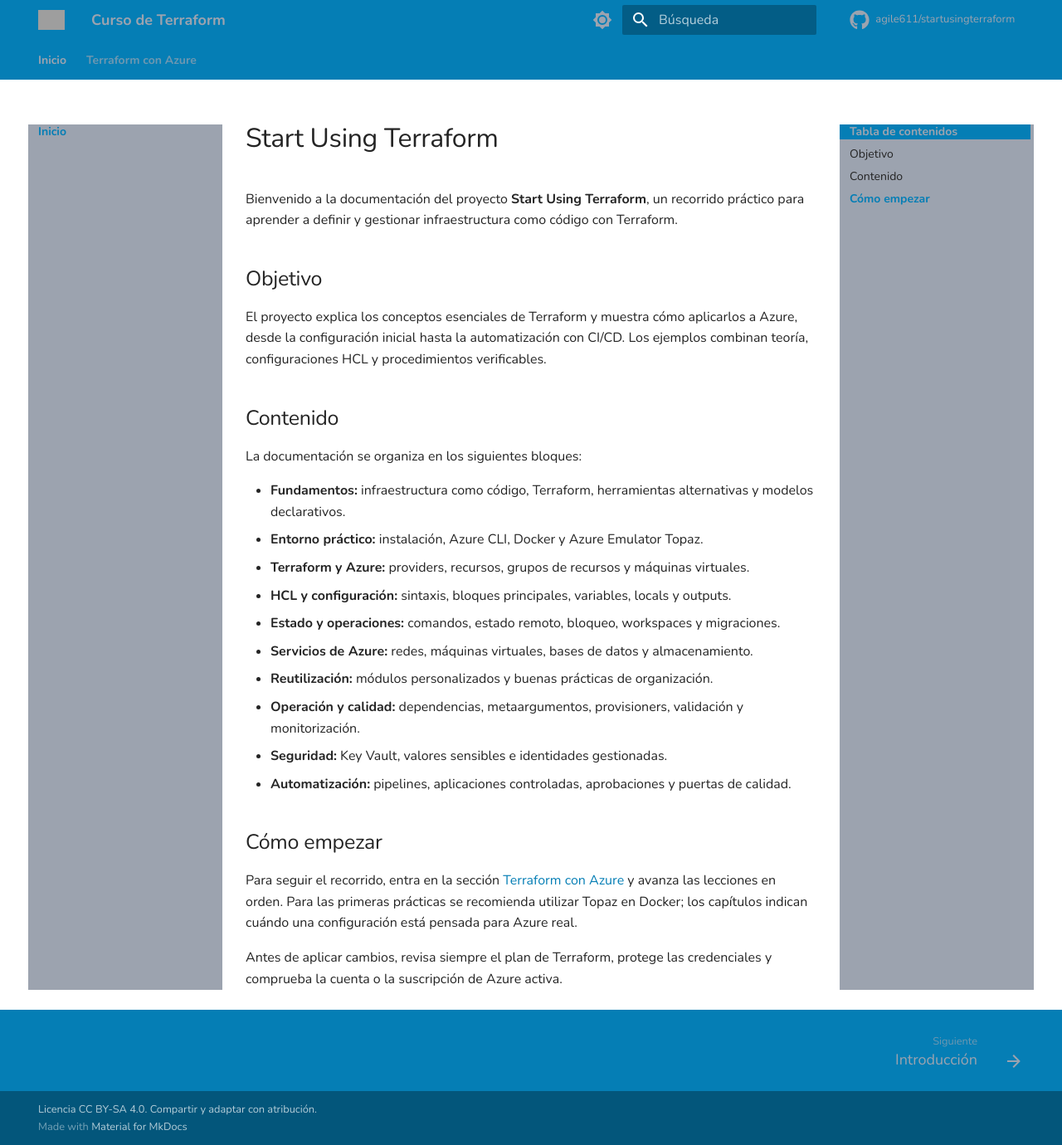
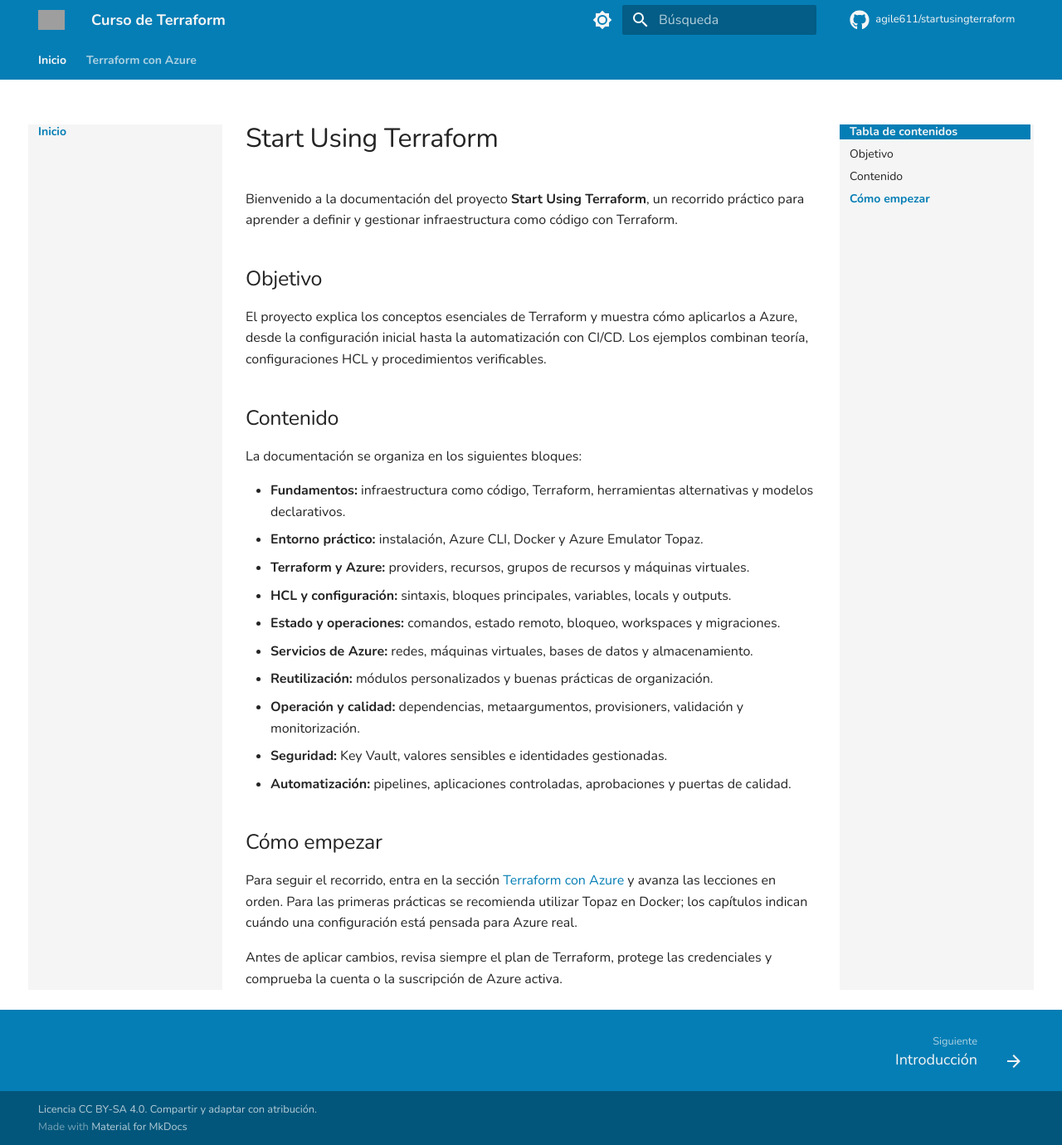
Before and after one commit to agile611/startusingterraform, an MkDocs documentation site: the page built from docs/index.md, in a window 1280 px wide and 1380 px high. Shown: the whole window at 83% size. Built offline with MkDocs 1.6.1 and Material for MkDocs 9.7.7, drawn with Linux system fonts in a browser that asks for light colours; comment, search, counter and statistics services are not loaded; grey boxes are pictures that could not be loaded.

Commit message:
nou gris

```diff
--- a/docs/assets/css/custom.css
+++ b/docs/assets/css/custom.css
@@ -7,8 +7,8 @@
   --md-accent-fg-color--transparent: rgba(5, 126, 181, 0.12);
   --md-default-bg-color: #ffffff;
   --md-default-fg-color: #242424;
-  --md-default-fg-color--light: #9ca3af;
-  --md-code-bg-color: #9ca3af;
+  --md-default-fg-color--light: #f5f5f5;
+  --md-code-bg-color: #f5f5f5;
   --md-code-fg-color: #242424;
   --md-footer-bg-color: #057eb5;
   --md-footer-fg-color: #ffffff;
@@ -34,7 +34,7 @@ body {
 }
 
 .md-sidebar__scrollwrap {
-  background: #9ca3af !important;
+  background: #f5f5f5 !important;
   background-image: none !important;
   box-shadow: none !important;
 }
@@ -43,7 +43,7 @@ body {
 .md-tabs,
 .md-footer {
   background: #057eb5;
-  color: #9ca3af;
+  color: #f5f5f5;
 }
 
 .md-tabs__item,
@@ -89,22 +89,22 @@ body {
 }
 
 .md-typeset code {
-  background: #9ca3af;
+  background: #f5f5f5;
   color: #242424;
 }
 
 .admonition {
-  background-color: #9ca3af;
+  background-color: #f5f5f5;
 }
 
 [class*="table"] {
-  background-color: #9ca3af;
+  background-color: #f5f5f5;
 }
 
 .md-typeset table,
 .md-typeset table th,
 .md-typeset table td {
-  background-color: #9ca3af !important;
+  background-color: #f5f5f5 !important;
 }
 
 .md-nav__link,
@@ -126,7 +126,7 @@ body {
 .md-nav__title:focus,
 .md-nav__title:active,
 .md-nav__title:visited {
-  color: #9ca3af !important;
+  color: #f5f5f5 !important;
 }
 
 .md-nav__title {
@@ -139,9 +139,9 @@ body {
   :root {
     --md-default-bg-color: #ffffff;
     --md-default-fg-color: #242424;
-    --md-default-fg-color--light: #9ca3af;
+    --md-default-fg-color--light: #f5f5f5;
     --md-typeset-color: #242424;
-    --md-code-bg-color: #9ca3af;
+    --md-code-bg-color: #f5f5f5;
     --md-code-fg-color: #242424;
     --md-footer-bg-color: #057eb5;
     --md-footer-fg-color: #ffffff;
```
